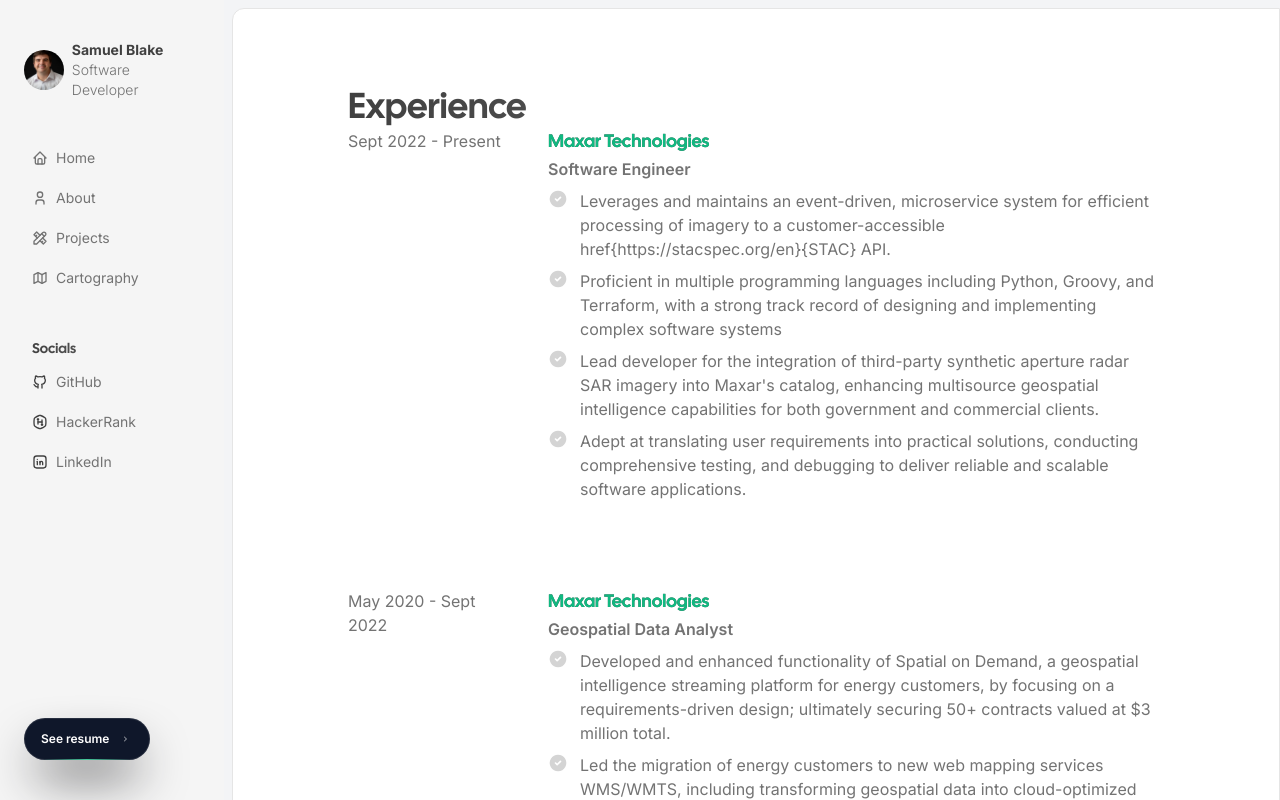
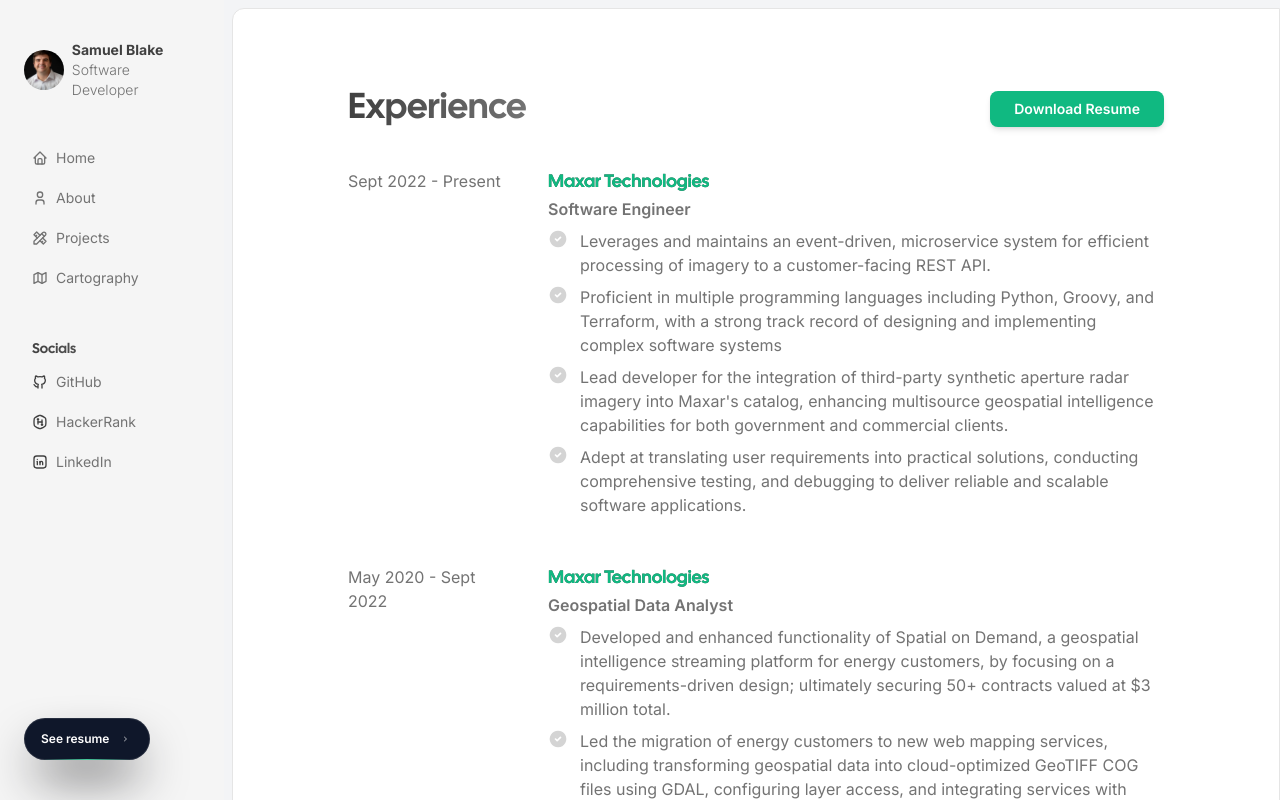
Before and after one commit to samblake00/portfolio, a Next.js app: page /resume in a window 1280 px wide. Built offline with nearby package versions, Linux system fonts and the light colour scheme.

Commit message:
resume download

```diff
--- a/src/app/resume/page.tsx
+++ b/src/app/resume/page.tsx
@@ -11,7 +11,6 @@
 export default function ResumePage() {
   return (
     <Container>
-      <Heading className="font-black">Experience</Heading>
       <ResumeView />
     </Container>
   );
--- a/src/features/resume/resume-view.tsx
+++ b/src/features/resume/resume-view.tsx
@@ -7,7 +7,22 @@
 
 export default function ResumeView() {
   return (
-    <div className="space-y-20">
+      <div className="space-y-10">
+ {/* Experiences Title and Download Button */}
+  <div className="flex justify-between items-center">
+    <Heading as="h4" className="black">
+      Experience
+    </Heading>
+    <a
+      href="/assets/Samuel_Blake_Resume.pdf" // Adjust the path to where your resume is hosted
+      download="Samuel_Blake_Resume.pdf"
+      className="inline-block bg-emerald-500 text-white px-6 py-2 rounded-lg text-sm font-semibold shadow-md hover:bg-emerald-600 transition"
+      aria-label="Download resume"
+    >
+      Download Resume
+    </a>
+  </div>
+      {/* Experiences Section */}
       {EXPERIENCES.map((item, index) => (
         <div
           className="flex flex-col md:flex-row space-y-10 md:space-y-0 md:space-x-10 relative"
--- a/src/shared/assets/data/resume.ts
+++ b/src/shared/assets/data/resume.ts
@@ -4,9 +4,9 @@
       title: "Software Engineer",
       date: "Sept 2022 - Present",
       responsibilities: [
-        "Leverages and maintains an event-driven, microservice system for efficient processing of imagery to a customer-accessible \href{https:\/\/stacspec.org/en}{STAC} API.",
+        "Leverages and maintains an event-driven, microservice system for efficient processing of imagery to a customer-facing REST API.",
         "Proficient in multiple programming languages including Python, Groovy, and Terraform, with a strong track record of designing and implementing complex software systems",
-        "Lead developer for the integration of third-party synthetic aperture radar SAR imagery into Maxar's catalog, enhancing multisource geospatial intelligence capabilities for both government and commercial clients.",
+        "Lead developer for the integration of third-party synthetic aperture radar imagery into Maxar's catalog, enhancing multisource geospatial intelligence capabilities for both government and commercial clients.",
         "Adept at translating user requirements into practical solutions, conducting comprehensive testing, and debugging to deliver reliable and scalable software applications."
       ],
     },
@@ -16,8 +16,8 @@
       date: "May 2020 - Sept 2022",
       responsibilities: [
         "Developed and enhanced functionality of Spatial on Demand, a geospatial intelligence streaming platform for energy customers, by focusing on a requirements-driven design; ultimately securing 50+ contracts valued at \$3 million total.",
-        "Led the migration of energy customers to new web mapping services WMS/WMTS, including transforming geospatial data into cloud-optimized GeoTIFF COG files using GDAL, configuring layer access, and integrating services with third-party mapping clients.",
-        "Implemented and optimized web services for performance and interoperability using a diverse set of technologies, including GeoServer, Amazon Web Services, ESRI Image Services, and a MapProxy tile caching solution.",
+        "Led the migration of energy customers to new web mapping services, including transforming geospatial data into cloud-optimized GeoTIFF COG files using GDAL, configuring layer access, and integrating services with third-party software clients.",
+        "Implemented and optimized web services for performance and interoperability using a diverse set of technologies, including GeoServer, Amazon Web Services, ESRI Image Services, and a MapProxy caching solution.",
         "Analyzed geospatial satellite data for quality assurance, radiometric scaling, and horizontal accuracy."
       ],
     },
```
Also changed, not shown: 1 other file (tests, documents, lock files or other folders).
